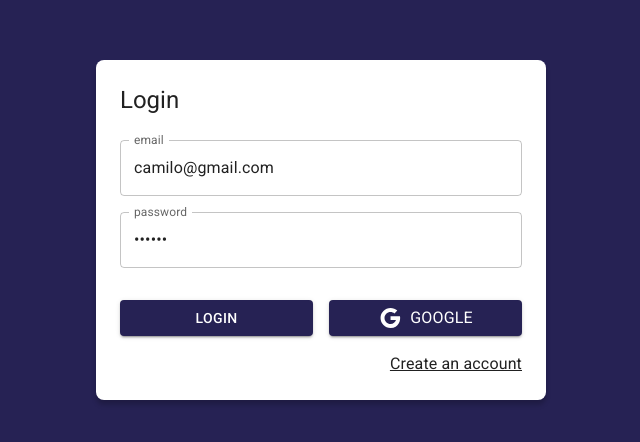
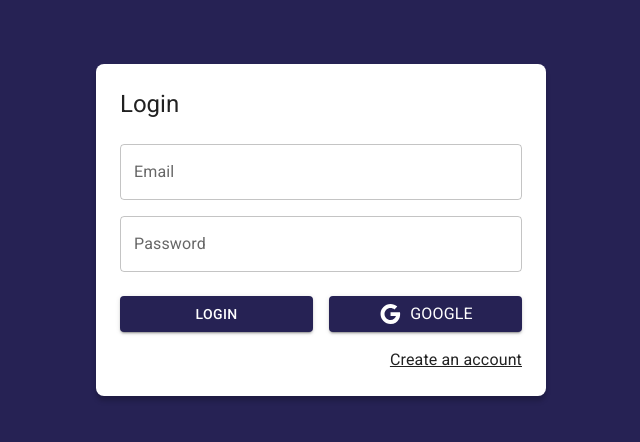
Before and after one commit to csuazag/Journal-App, a React (Vite) app: page /auth/login in a window 1280 px wide. Shown: the part 170-612 px from the top of the page, without its empty margins (319-959 px from the left). Built offline with nearby package versions, Linux system fonts and the light colour scheme.

Commit message:
adding logic to login with user and email using redux

```diff
--- a/src/auth/pages/LoginPage.jsx
+++ b/src/auth/pages/LoginPage.jsx
@@ -1,28 +1,49 @@
 import { Link as RouterLink, useFormAction } from "react-router-dom";
 import { Google } from "@mui/icons-material";
-import { Button, Grid, Link, TextField, Typography } from "@mui/material";
+import {
+  Alert,
+  Button,
+  Grid,
+  Link,
+  TextField,
+  Typography,
+} from "@mui/material";
 import { AuthLayout } from "../layout/AuthLayout";
 import { useForm } from "../../hooks";
 import { useDispatch, useSelector } from "react-redux";
-import { checkingAuthentication, startGoogleSignIn } from "../../store/auth";
+import {
+  startGoogleSignIn,
+  startLoginEmailWithPassword,
+} from "../../store/auth";
 import { useMemo } from "react";
 
+const formData = {
+  email: "",
+  password: "",
+};
+
+const formValidations = {
+  email: [(value) => value.includes("@"), "Should contain @"],
+  password: [(value) => value.length >= 6, "Should contain 6+ characters"],
+};
+
 export const LoginPage = () => {
-  const { status } = useSelector((state) => state.auth);
+  const { status, errorMessage } = useSelector((state) => state.auth);
 
   const dispatch = useDispatch();
 
   const isAuthenticating = useMemo(() => status === "checking", [status]);
 
-  const { onInputChange, password, email } = useForm({
-    email: "camilo@gmail.com",
-    password: "123456",
-  });
+  const { onInputChange, password, email, isFormValid } = useForm(
+    formData,
+    formValidations
+  );
 
   const onSubmit = (event) => {
     event.preventDefault();
 
-    dispatch(checkingAuthentication());
+    if (!isFormValid) return;
+    dispatch(startLoginEmailWithPassword({ email, password }));
   };
 
   const onGoogleSignIn = () => {
@@ -35,7 +56,7 @@ export const LoginPage = () => {
         <Grid container>
           <Grid item xs={12} sx={{ mt: 2 }}>
             <TextField
-              label="email"
+              label="Email"
               type="email"
               placeholder="email@google.com"
               name="email"
@@ -47,9 +68,9 @@ export const LoginPage = () => {
 
           <Grid item xs={12} sx={{ mt: 2 }}>
             <TextField
-              label="password"
+              label="Password"
               type="password"
-              placeholder="email@google.com"
+              placeholder="password"
               name="password"
               value={password}
               onChange={onInputChange}
@@ -57,7 +78,13 @@ export const LoginPage = () => {
             />
           </Grid>
 
-          <Grid container spacing={2} sx={{ mt: 2, mb: 2 }}>
+          <Grid container display={!!errorMessage ? "" : "none"} sx={{ mt: 2 }}>
+            <Grid item xs={12}>
+              <Alert severity="error"> {errorMessage}</Alert>
+            </Grid>
+          </Grid>
+
+          <Grid container spacing={2} sx={{ mt: 1, mb: 2 }}>
             <Grid item xs={12} md={6}>
               <Button
                 type="submit"
--- a/src/firebase/providers.js
+++ b/src/firebase/providers.js
@@ -1,13 +1,15 @@
 import {
   createUserWithEmailAndPassword,
   GoogleAuthProvider,
+  signInWithEmailAndPassword,
   signInWithPopup,
   updateProfile,
 } from "firebase/auth";
 import { FirebaseAuth } from "./config";
 
 const handleError = (error) => {
-  return { errorMessage: error.message };
+  console.log({ error });
+  return { errorMessage: error.message, ok: false };
 };
 
 const googleProvider = new GoogleAuthProvider();
@@ -36,13 +38,13 @@ export const registerUserWithEmailPassword = async ({
   displayName,
 }) => {
   try {
-    const resp = await createUserWithEmailAndPassword(
+    const result = await createUserWithEmailAndPassword(
       FirebaseAuth,
       email,
       password
     );
 
-    const { uid, photoURL } = resp.user;
+    const { uid, photoURL } = result.user;
 
     await updateProfile(FirebaseAuth.currentUser, { displayName });
 
@@ -57,3 +59,25 @@ export const registerUserWithEmailPassword = async ({
     return handleError(error);
   }
 };
+
+export const loginWithEmailPassword = async ({ email, password }) => {
+  try {
+    const result = await signInWithEmailAndPassword(
+      FirebaseAuth,
+      email,
+      password
+    );
+
+    const { displayName, photoURL, uid } = result.user;
+
+    return {
+      ok: true,
+      displayName,
+      email,
+      photoURL,
+      uid,
+    };
+  } catch (error) {
+    return handleError(error);
+  }
+};
--- a/src/store/auth/authSlice.js
+++ b/src/store/auth/authSlice.js
@@ -20,6 +20,7 @@ export const authSlice = createSlice({
       state.errorMessage = payload.errorMessage;
     },
     logout: (state, { payload }) => {
+      console.log(payload);
       state.status = "not-authenticated";
       state.uid = null;
       state.email = null;
--- a/src/store/auth/thunks.js
+++ b/src/store/auth/thunks.js
@@ -1,4 +1,6 @@
+import { async } from "@firebase/util";
 import {
+  loginWithEmailPassword,
   registerUserWithEmailPassword,
   signInWithGoogle,
 } from "../../firebase/providers";
@@ -16,7 +18,20 @@ export const startGoogleSignIn = () => {
 
     const result = await signInWithGoogle();
 
-    if ( !result.ok ) return dispatch( logout( result.errorMessage ) );
+    if (!result.ok) return dispatch(logout(result));
+
+    dispatch(login(result));
+  };
+};
+
+export const startLoginEmailWithPassword = ({ email, password }) => {
+  return async (dispatch) => {
+    dispatch(checkingCredentials());
+
+    const result = await loginWithEmailPassword({ email, password });
+
+    console.log("result", result);
+    if (!result.ok) return dispatch(logout(result));
 
     dispatch(login(result));
   };
```
